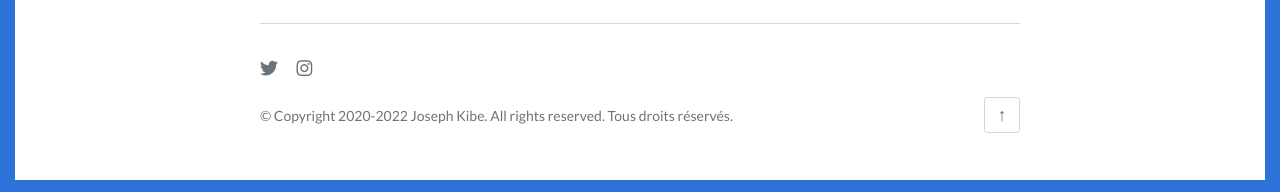
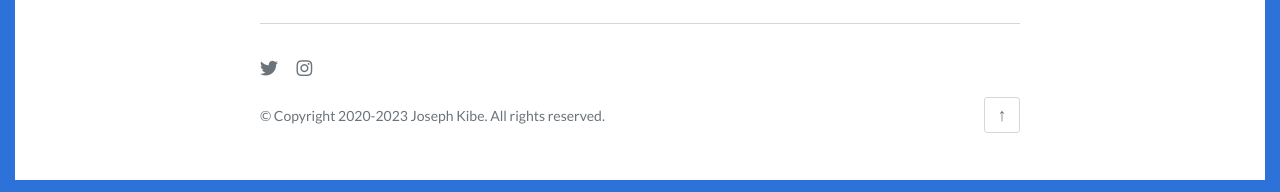
Before and after one commit to jkibe/kitchen145, a Jekyll site: the page built from index.html, in a window 1280 px wide and 900 px high, scrolled down 2818 px. Shown: the part 705-897 px from the top of the window. Built offline with Jekyll 4.4.1, drawn with Linux system fonts in a browser that asks for light colours; some web fonts are replaced; the list of posts is cut into pages by our own code.

Commit message:
Update copyright

```diff
--- a/_config.yml
+++ b/_config.yml
@@ -43,7 +43,7 @@ accent_color: '#2d72d9'
 
 # Site footer
 footer:
-  content: "&copy; Copyright 2020-2022 Joseph Kibe. All rights reserved. Tous droits réservés."
+  content: "&copy; Copyright 2020-2023 Joseph Kibe. All rights reserved."
   has_social: true
 
 # Plugins
```
